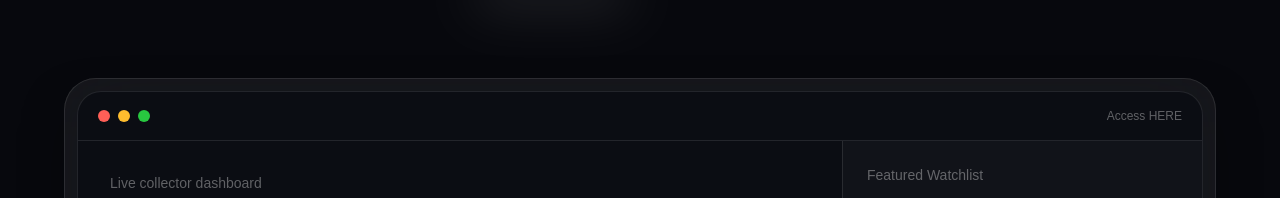
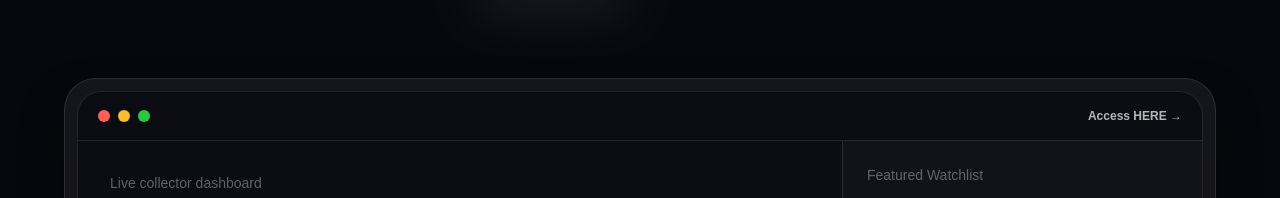
Before and after one commit to DigitalMonkeyy/digital-monkey, a Next.js app: page / in a window 1280 px wide. Shown: the part 863-1061 px from the top of the page. Built offline with nearby package versions, Linux system fonts and the light colour scheme.

Commit message:
Button subtle

```diff
--- a/app/page.tsx
+++ b/app/page.tsx
@@ -183,7 +183,7 @@ export default function Home() {
                   <span className="h-3 w-3 rounded-full bg-[#ffbd2e]" />
                   <span className="h-3 w-3 rounded-full bg-[#28c840]" />
                 </div>
-                <a href="https://x.com/VeVeAlert" target="_blank" rel="noreferrer" className="text-xs font-medium text-white/35 hover:text-white transition"> Access HERE </a>
+                <a href="https://x.com/VeVeAlert" target="_blank" rel="noreferrer" className="text-xs font-semibold text-white/70 hover:text-[#f5c542] transition relative" > Access HERE → <span className="absolute left-0 -bottom-1 h-px w-0 bg-[#f5c542] transition-all duration-300 group-hover:w-full"></span> </a>
               </div>
 
               <div className="grid gap-0 lg:grid-cols-[1fr_360px]">
```
